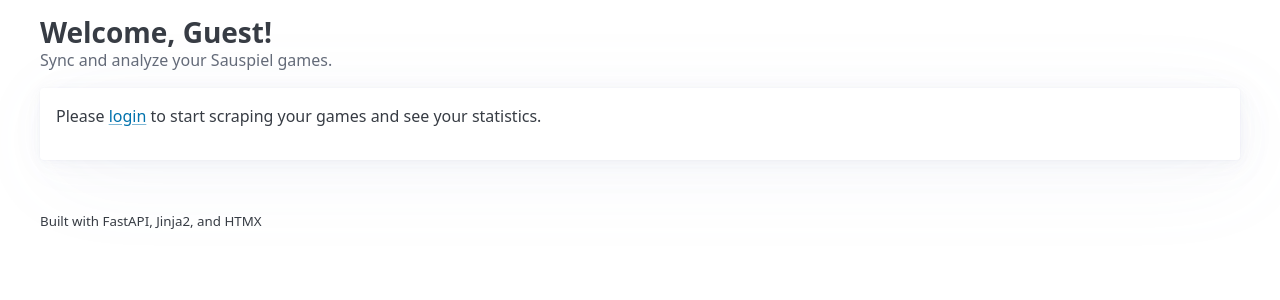
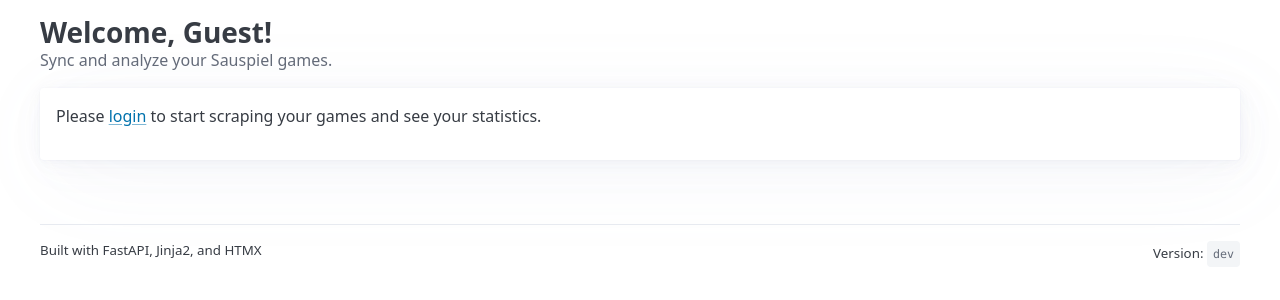
Before and after one commit to fellnerse/sauspiel-scraper, a FastAPI app: page / in a window 1280 px wide. Shown: the part 88-388 px from the top of the page. Run offline with FastAPI, Linux system fonts and the light colour scheme; some libraries are stand-ins or nearby versions.

Commit message:
feat(deploy): prevent parallel deploys and display commit hash in UI

```diff
--- a/src/sauspiel_scraper/app/main.py
+++ b/src/sauspiel_scraper/app/main.py
@@ -128,17 +128,26 @@ def dashboard(request: Request, session: Session = Depends(get_db)):
     return templates.TemplateResponse(
         request=request,
         name="dashboard.html",
-        context={"user": username, "games": games, "charts": charts},
+        context={
+            "user": username,
+            "games": games,
+            "charts": charts,
+            "version": os.environ.get("COMMIT_SHA", "dev"),
+        },
     )
 
 
 @app.get("/login", response_class=HTMLResponse)
-def login_page(request: Request):
-    return templates.TemplateResponse(request=request, name="login.html", context={"user": None})
+async def login_page(request: Request):
+    return templates.TemplateResponse(
+        request=request,
+        name="login.html",
+        context={"user": None, "version": os.environ.get("COMMIT_SHA", "dev")},
+    )
 
 
 @app.post("/login")
-def login(
+async def login(
     request: Request,
     username: str = Form(...),
     password: str = Form(...),
@@ -160,7 +169,11 @@ def login(
         return templates.TemplateResponse(
             request=request,
             name="login.html",
-            context={"user": None, "error": "Login failed. Please check your credentials."},
+            context={
+                "user": None,
+                "error": "Login failed. Please check your credentials.",
+                "version": os.environ.get("COMMIT_SHA", "dev"),
+            },
         )
 
 
--- a/src/sauspiel_scraper/app/templates/base.html
+++ b/src/sauspiel_scraper/app/templates/base.html
@@ -1,10 +1,13 @@
-<!DOCTYPE html>
+<!doctype html>
 <html lang="en">
     <head>
-    <meta charset="UTF-8">
-    <meta name="viewport" content="width=device-width, initial-scale=1.0">
+        <meta charset="UTF-8" />
+        <meta name="viewport" content="width=device-width, initial-scale=1.0" />
         <title>{% block title %}Sauspiel Scraper{% endblock %}</title>
-    <link rel="stylesheet" href="https://cdn.jsdelivr.net/npm/@picocss/pico@2/css/pico.min.css">
+        <link
+            rel="stylesheet"
+            href="https://cdn.jsdelivr.net/npm/@picocss/pico@2/css/pico.min.css"
+        />
         <script src="https://unpkg.com/htmx.org@1.9.10"></script>
         <style>
             :root {
@@ -24,18 +27,26 @@
                 <ul>
                     <li><a href="/">Dashboard</a></li>
                     {% if user %}
-                    <li><a href="/logout" class="secondary">Logout ({{ user }})</a></li>
+                    <li>
+                        <a href="/logout" class="secondary"
+                            >Logout ({{ user }})</a
+                        >
+                    </li>
                     {% else %}
                     <li><a href="/login">Login</a></li>
                     {% endif %}
                 </ul>
             </nav>
         </header>
-    <main class="container">
-        {% block content %}{% endblock %}
-    </main>
+        <main class="container">{% block content %}{% endblock %}</main>
         <footer class="container">
+            <hr />
+            <div style="display: flex; justify-content: space-between">
                 <small>Built with FastAPI, Jinja2, and HTMX</small>
+                <small class="secondary"
+                    >Version: <code>{{ version }}</code></small
+                >
+            </div>
         </footer>
     </body>
 </html>
```
Also changed, not shown: .github/workflows/deploy.yml. Lines whose indentation alone changed are shown as unchanged.
